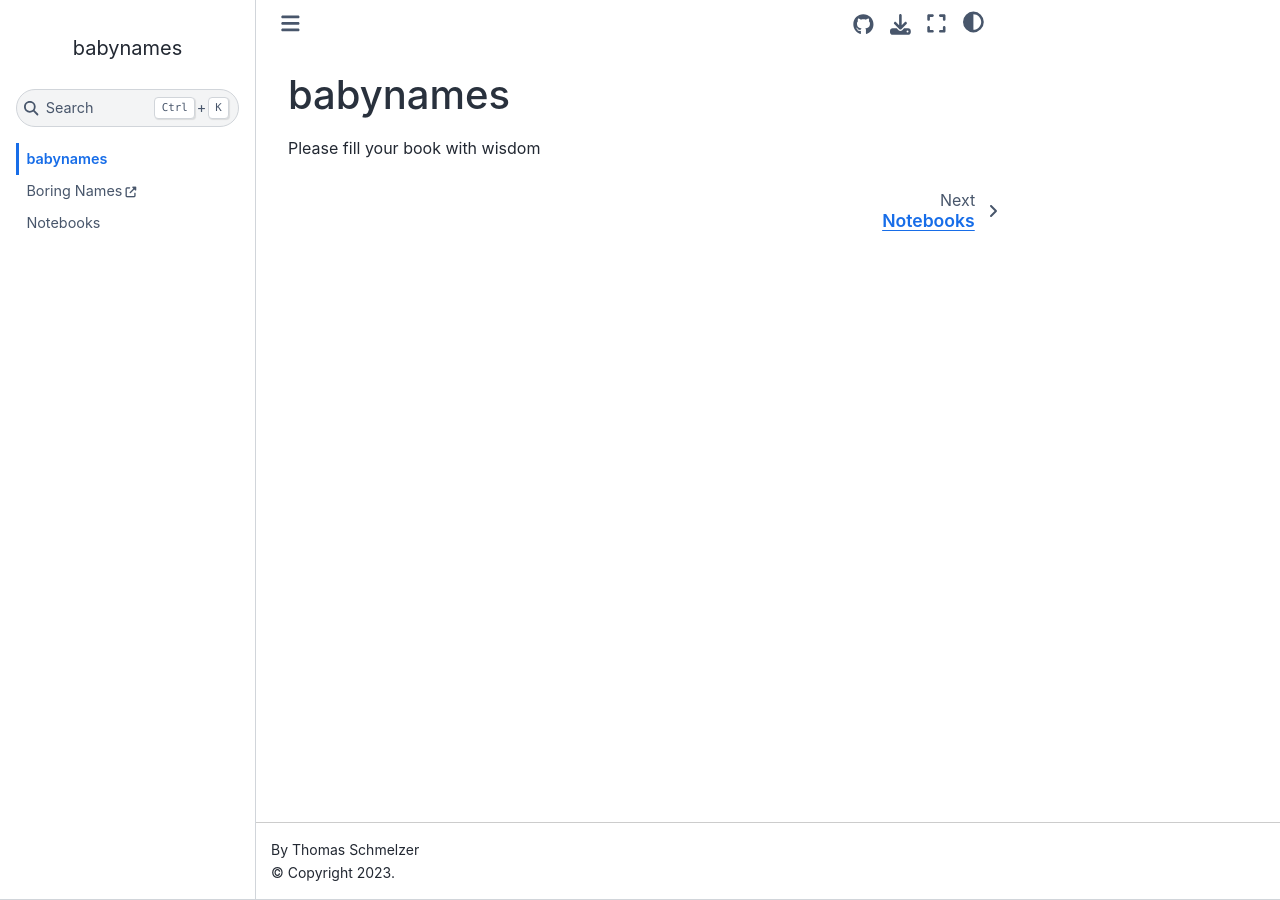
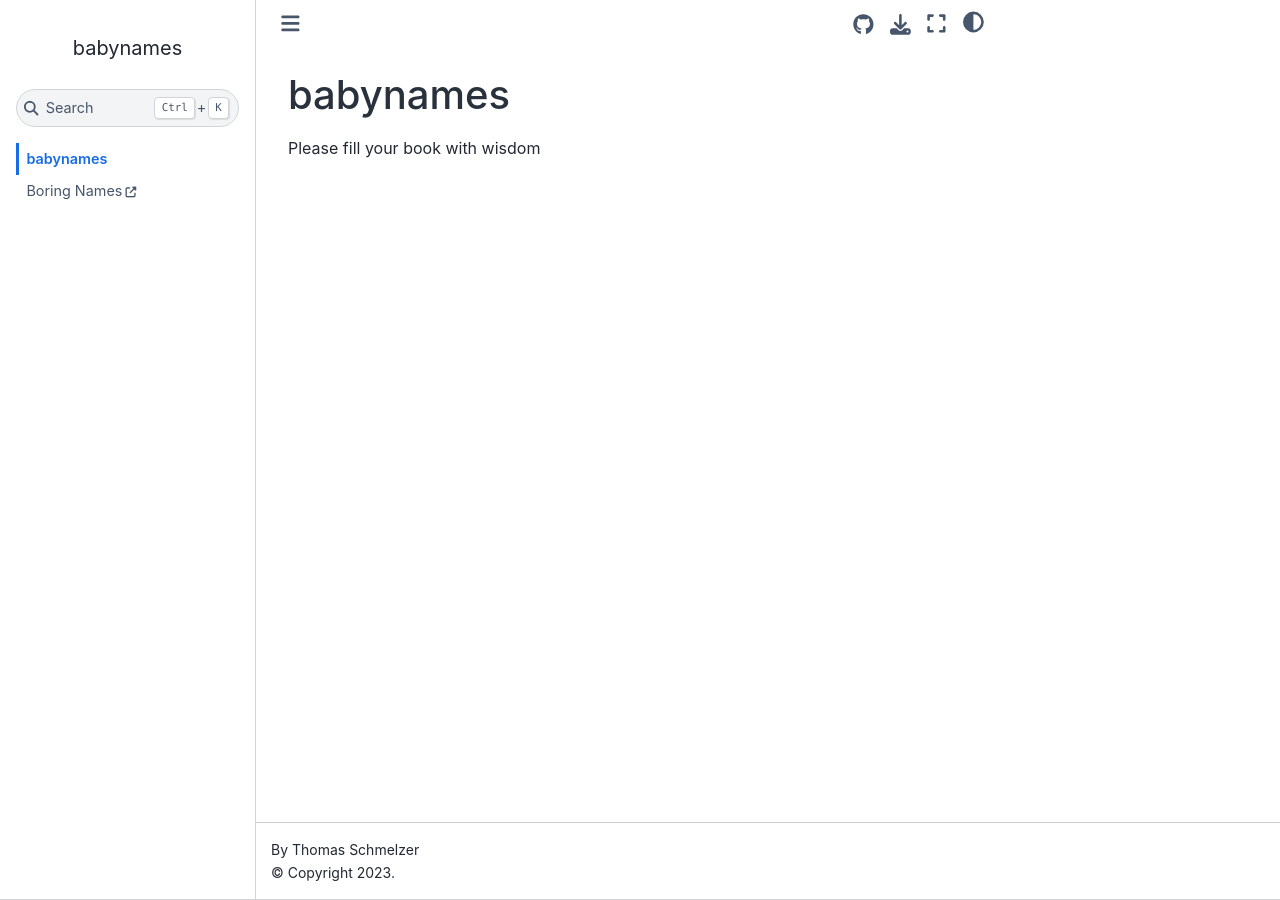
Before and after one commit to tschm/babynames, a Jupyter Book: the page built from book/docs/index.md, in a window 1280 px wide. Built offline with Jupyter Book 1.0.4 settings and Sphinx 7.4.7 and the Sphinx Book theme 1.1.4, drawn with Linux system fonts in a browser that asks for light colours; part of the change alters nothing that is shown.

Commit message:
Update _toc.yml

```diff
--- a/book/_toc.yml
+++ b/book/_toc.yml
@@ -5,4 +5,3 @@ root: docs/index
 chapters:
     - url: https://tschm.github.io/babynames/marimo/boring.html
       title: Boring Names
-    - file: docs/marimo
```
